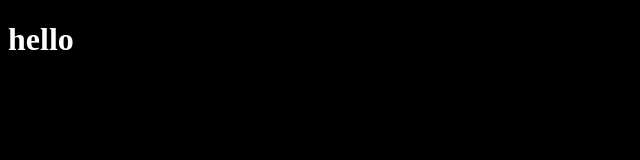
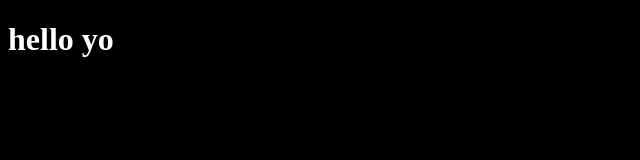
Before and after one commit to cja/cja.github.io, a plain HTML site: page index.html in a window 1280 px wide. Shown: the full height of the page, 0-640 px from the left. Drawn offline with Linux system fonts and the light colour scheme.

Commit message:
Update index.html

```diff
--- a/index.html
+++ b/index.html
@@ -7,6 +7,6 @@
   <link rel="stylesheet" href="css/style.css">
 </head>
 <body>
-  <h1>hello</h1>
+  <h1>hello yo</h1>
 </body>
 </html>
```
